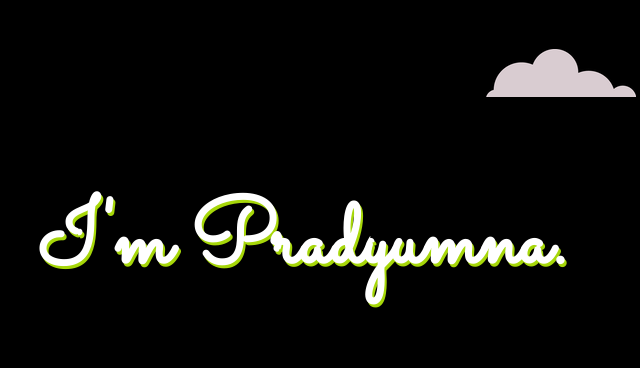
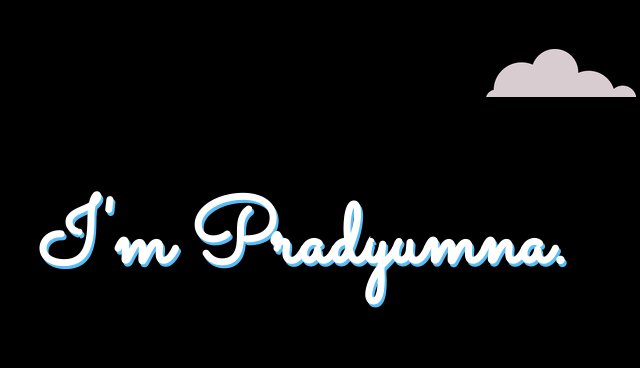
Before and after one commit to prady8339/singhprady, a plain HTML site: page index.html in a window 1280 px wide. Shown: the top 368 px of the page, 337-977 px from the left. Drawn offline with Linux system fonts and the light colour scheme.

Commit message:
color change

```diff
--- a/index.css
+++ b/index.css
@@ -12,7 +12,7 @@ h1{
   font-family: 'Sacramento', cursive;
       margin-top: 4.62rem;
       color:white;
-      text-shadow: 2px 3px #a6d709;
+      text-shadow: 2px 3px #58bcf7;
 }
 h3{
   font-family: 'Montserrat', sans-serif;
```
